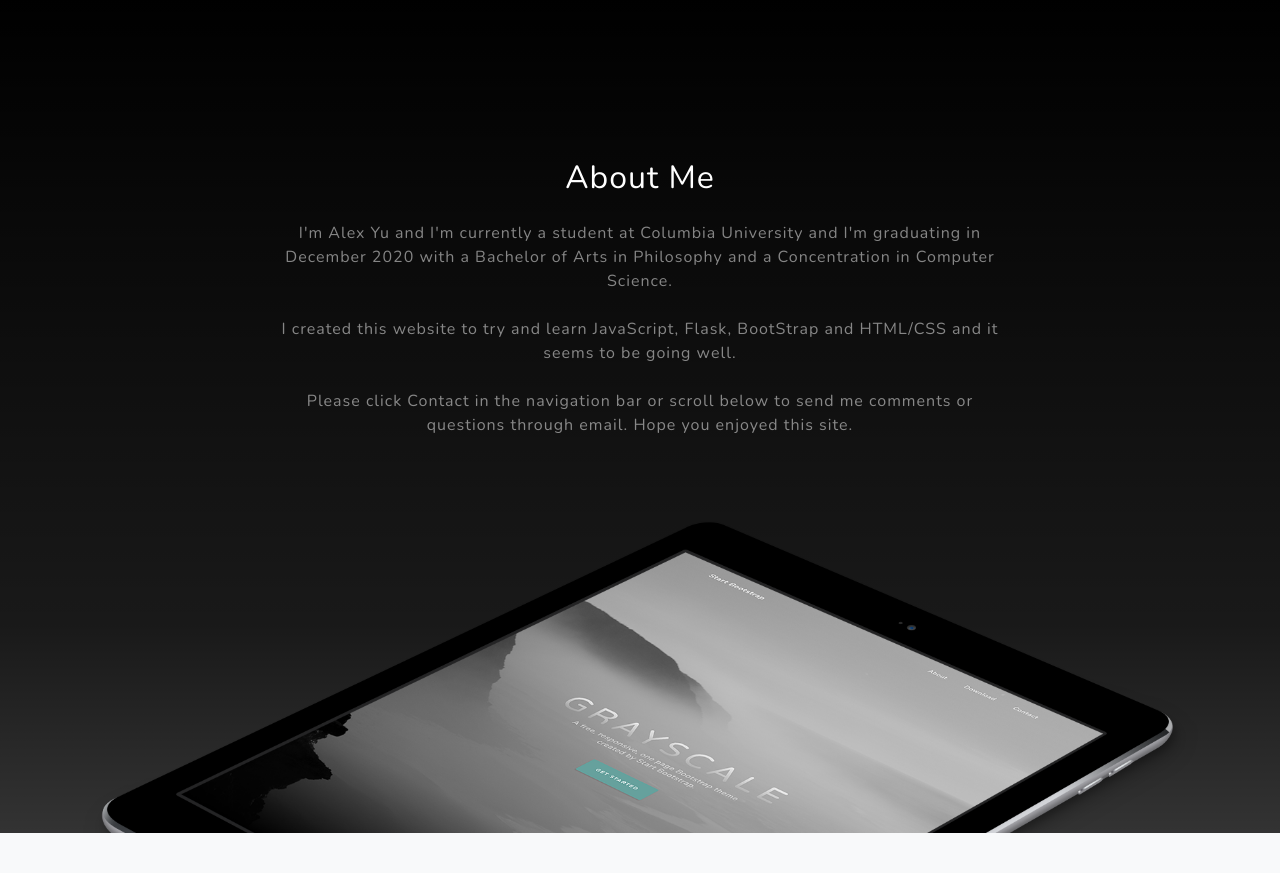
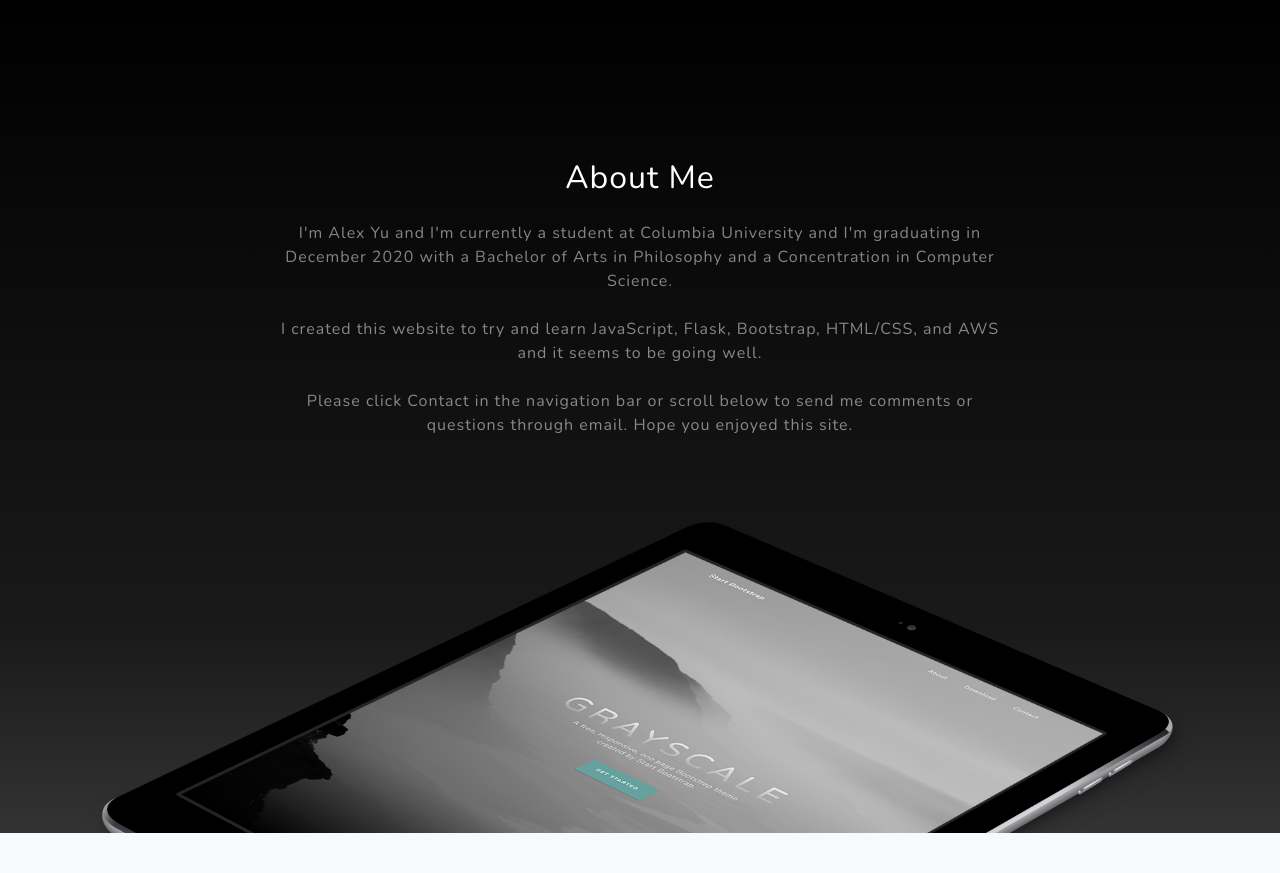
Before and after one commit to buddhajjigae/Personal_Site, a Python web app: template templates/index.html in a window 1280 px wide. Shown: the part 801-1674 px from the top of the page. Run offline with Jinja, Linux system fonts and the light colour scheme; the template is opened without the code that fills it, so the values that code supplies are empty; some libraries are stand-ins or nearby versions.

Commit message:
Update index.html
Changed some text in About Me and Projects

```diff
--- a/templates/index.html
+++ b/templates/index.html
@@ -60,8 +60,8 @@
                     I'm Alex Yu and I'm currently a student at Columbia University and I'm graduating in December 2020
                     with a Bachelor of Arts in Philosophy and a Concentration in Computer Science. <br>
                     <br>
-                    I created this website to try and learn JavaScript, Flask, BootStrap and HTML/CSS and it seems to be
-                    going well.<br>
+                    I created this website to try and learn JavaScript, Flask, Bootstrap, HTML/CSS, and AWS
+                    and it seems to be going well.<br>
                     <br>
                     Please click Contact in the navigation bar or scroll below to send me comments or questions through
                     email. Hope you enjoyed this site.
@@ -84,12 +84,16 @@
                 <div class="featured-text text-center text-lg-left">
                     <h4>About This Site</h4>
                     <p class="text-black-50 mb-0">The backend was programmed using Python and the Flask
-                        framework.<br><br>
+                        framework.<br>
+                        <br>
                         The quote button retrieves a random quote and author from a MySQL database hosted on AWS RDS
                         using
-                        PyMySQL.<br><br>
+                        PyMySQL.<br>
+                        <br>
                         The template, provided by Start Boostrap, was modified to my needs with HTML/CSS
-                        modifications.
+                        modifications. <br>
+                        <br>
+                        Hosted on AWS Beanstalk.
                     </p>
                 </div>
             </div>
```
